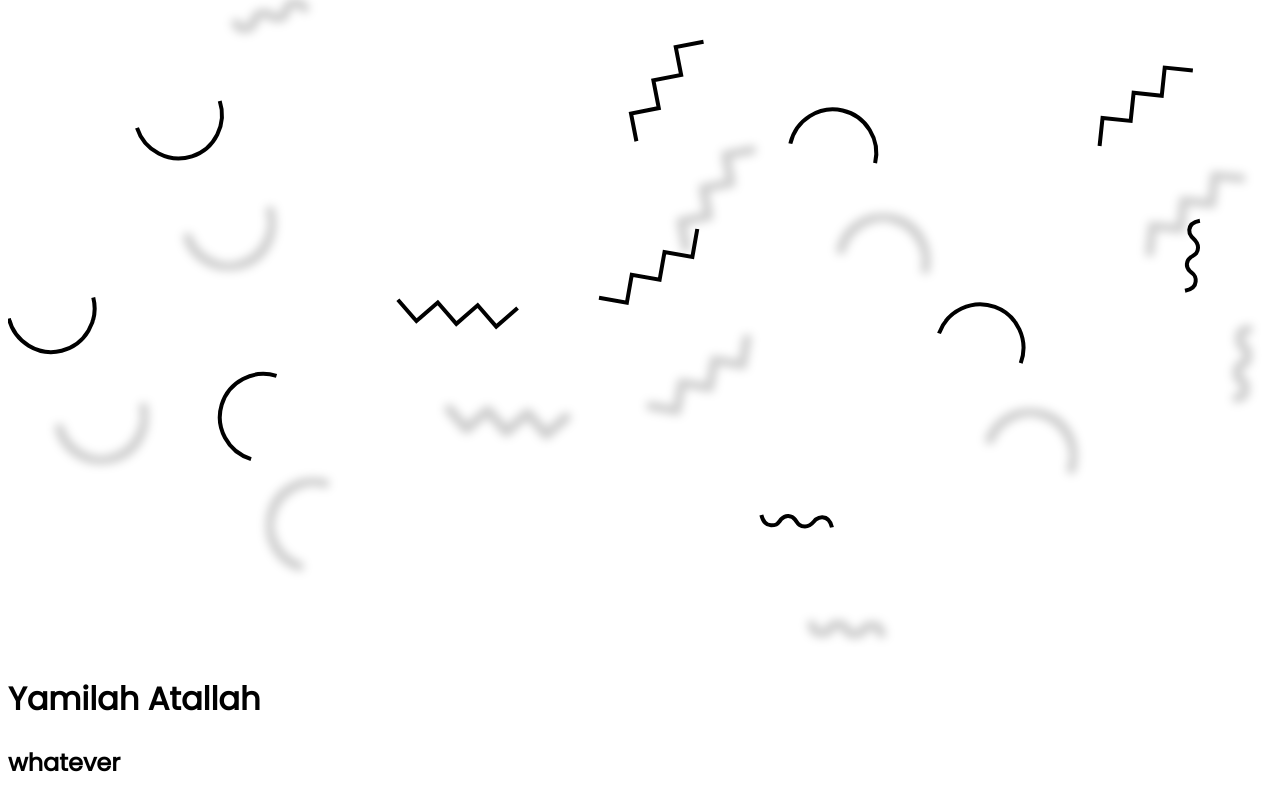
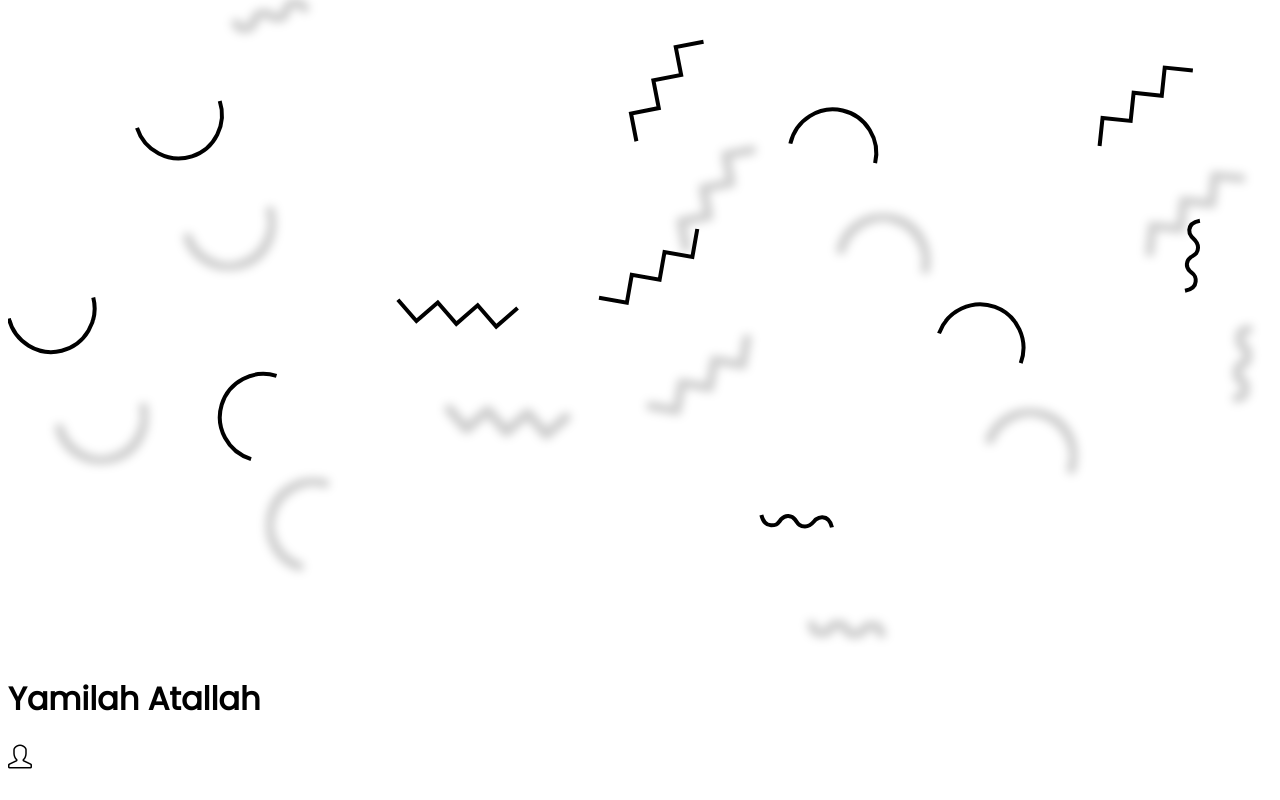
Before and after one commit to yamilah/vue-portfolio, a Vue app: page / in a window 1280 px wide. Shown: the part 443-1243 px from the top of the page. Built offline with nearby package versions, Linux system fonts and the light colour scheme.

Commit message:
Added simple line icon package.

```diff
--- a/package.json
+++ b/package.json
@@ -11,6 +11,7 @@
     "build": "node build/build.js"
   },
   "dependencies": {
+    "simple-line-icons": "^2.4.1",
     "vue": "^2.5.2",
     "vue-router": "^3.0.1"
   },
--- a/src/App.vue
+++ b/src/App.vue
@@ -5,6 +5,8 @@
 </template>
 
 <script>
+// eslint-disable-next-line
+import SimpleLineIcons from 'simple-line-icons/css/simple-line-icons.css'
 export default {
   name: 'app'
 }
--- a/src/components/Main.vue
+++ b/src/components/Main.vue
@@ -2,7 +2,7 @@
   <div>
     <img src="../assets/floaters.svg" aria-hidden="true">
     <h1>Yamilah Atallah</h1>
-    <h2>whatever</h2>
+    <h2 class="icon-user"></h2>
   </div>
 </template>
 
```
Also changed, not shown: 1 other file (tests, documents, lock files or other folders).
